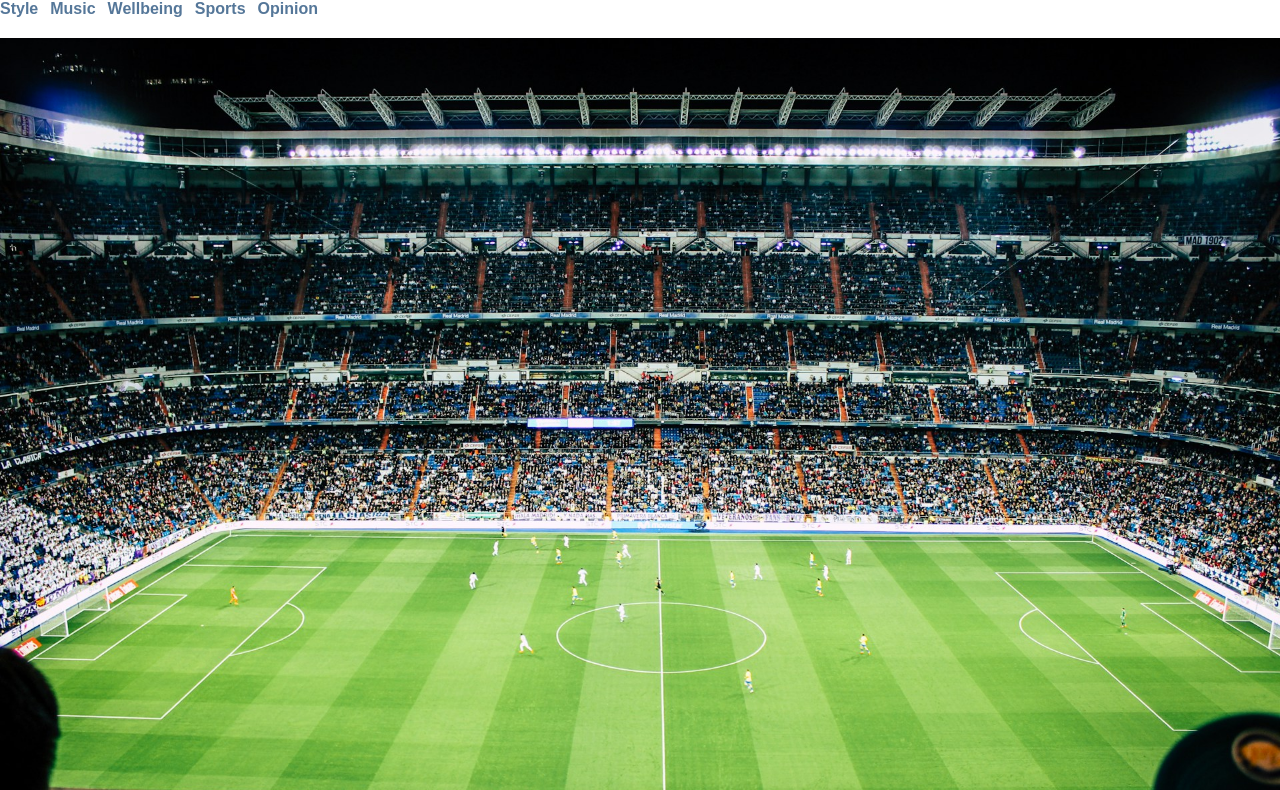
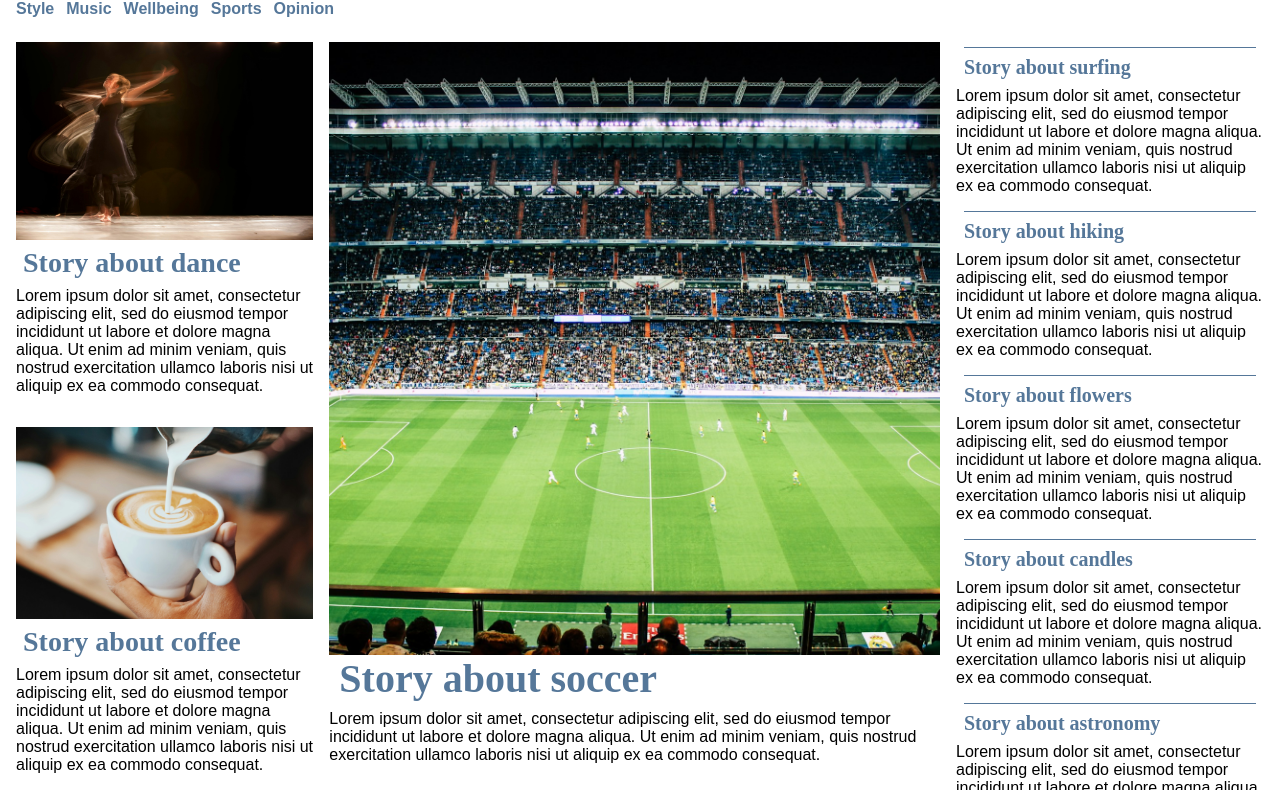
Before and after one commit to apoorvagowda-grc/apoorvagowda-grc.github.io, a plain HTML site: page grc339/digital-magazine/index.html in a window 1280 px wide. Shown: the part 118-908 px from the top of the page. Drawn offline with Linux system fonts and the light colour scheme.

Commit message:
Update style.css

```diff
--- a/grc339/digital-magazine/style.css
+++ b/grc339/digital-magazine/style.css
@@ -12,12 +12,11 @@ h1 {
 }
 
 nav {
-    margin-bottom: 1em;
+    margin-bottom: 0.5em;
 }
 
 nav ul li {
     list-style-type: none;
-    margin-bottom: 0.25em;
 }
 
 nav ul li a {
@@ -79,6 +78,7 @@ article h2 {
 footer {
     background-color: rgb(85,119,153);
     padding: 0.75em 0.5em;
+    box-sizing: border-box;
 }
 
 footer p {
@@ -99,7 +99,7 @@ aside {
     padding: 1em 0.5em;
 }
 
-div.container {
+div.container, div.home-container {
     max-width: 40em;
     margin: auto;
 }
@@ -118,3 +118,97 @@ div.container {
         margin-left: 0;
     }
 }
+
+@media only screen and (min-width: 60em) {
+    div.home-container {
+        max-width: 80em;
+        padding: 0 1em;
+        display: grid;
+        grid-template-columns: 3fr 1fr;
+        grid-gap: 1em;
+    }
+
+    div.container {
+        max-width: 60em;
+        padding: 0 1em;
+        display: grid;
+        grid-template-columns: 3fr 1fr;
+        grid-gap: 1em;
+    }
+
+    header, footer {
+        grid-column: 1/3;
+    }
+
+    div.home-container main {
+        display: grid;
+        grid-template-columns: repeat(3, 1fr);
+        grid-gap: 1em;
+    }
+
+    div.home-container aside {
+        background: none;
+        padding: 0;
+        margin-top: 0;
+    }
+
+    div.container aside {
+        margin-top: 0;
+    }
+
+    section.mainstoryteaser {
+        grid-column: 2/4;
+        grid-row: 1/3;
+        display: flex;
+    }
+
+    section.mainstoryteaser a {
+        flex: 1 0 12em;
+        display: flex;
+        flex-direction: column;
+    }
+
+    section.mainstoryteaser a figure {
+        flex: 1 0 12em;
+        display: flex;
+    }
+
+    section.mainstoryteaser a figure img {
+        object-fit: cover;
+    }
+
+    section.mainstoryteaser a h2 {
+        flex: 0 0 1em;
+    }
+
+    section.mainstoryteaser a p {
+        flex: 0 0 4em;
+    }
+
+    section.secondarystoryteaser {
+        display: flex;
+    }
+
+    section.secondarystoryteaser a {
+        flex: 1 0 12em;
+        display: flex;
+        flex-direction: column;
+    }
+
+    section.secondarystoryteaser a figure {
+        flex: 1 0 12em;
+        display: flex;
+    }
+
+    section.secondarystoryteaser a figure img {
+        object-fit: cover;
+    }
+
+    section.secondarystoryteaser a h2 {
+        flex: 0 0 1em;
+    }
+
+    section.secondarystoryteaser a p {
+        flex: 0 0 4em;
+    }
+}
```
